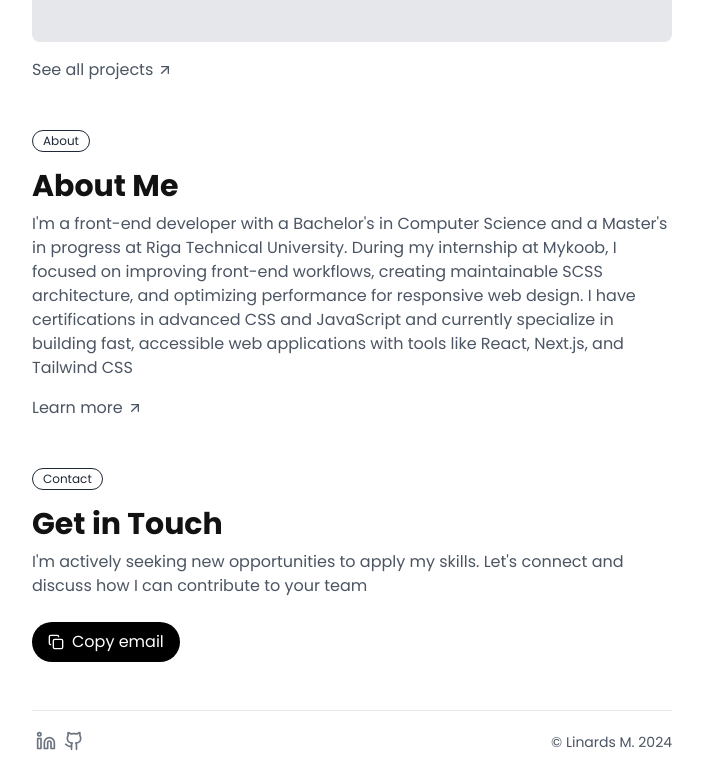
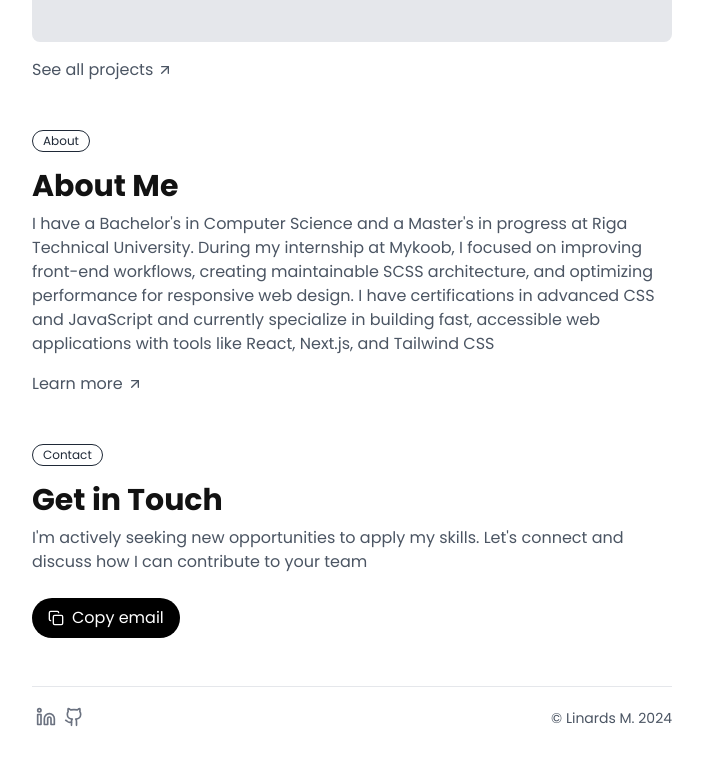
Before and after one commit to lmeisters/portfolio_24, a Next.js app: page / in a window 1280 px wide. Shown: the part 2182-2954 px from the top of the page, without its empty margins (288-991 px from the left). After the commit the page ends 2930 px from the top, so only its background shows below. Built offline with nearby package versions, Linux system fonts and the light colour scheme; no server answers.

Commit message:
chore: updated links and copy

```diff
--- a/src/app/components/FloatingNavbar.tsx
+++ b/src/app/components/FloatingNavbar.tsx
@@ -83,7 +83,7 @@ export const FloatingNavbar = () => {
                 </li>
                 <li>
                     <a
-                        href="https://drive.google.com/file/d/1_uUxYKSwakk_O9ZBZYH-jw03ZaM2X-gN/view"
+                        href="https://drive.google.com/file/d/1n1P4QFTfuhQN4Ob7TfwC-j3wxt8PApi2/view?usp=sharing"
                         target="_blank"
                         rel="noopener noreferrer"
                         className="text-gray-500 hover:text-black dark:text-gray-400 dark:hover:text-black transition-colors duration-300"
--- a/src/app/pages/projects/[slug]/page.tsx
+++ b/src/app/pages/projects/[slug]/page.tsx
@@ -14,7 +14,7 @@ const projects = [
         id: 1,
         name: "PurePlaylist",
         description:
-            "A Spotify playlist filtering web app that allows users to filter playlists based on various criteria such as genre, mood, and tempo.",
+            "A Spotify playlist filtering web app that allows users to filter playlists based on various criteria such as genre, mood, and tempo",
         year: "2024",
         slug: "pureplaylist",
         github: "github.com/lmeisters/PurePlaylist",
@@ -70,7 +70,7 @@ const projects = [
         id: 2,
         name: "SiteSelect",
         description:
-            "A curated platform offering a collection of the web's most innovative design galleries. Designed to inspire and elevate web projects, SiteSelect allows users to explore a diverse array of visual references. It features advanced search and filtering, responsive design, and dynamic content loading from a JSON file.",
+            "A curated platform offering a collection of the web's most innovative design galleries. Designed to inspire and elevate web projects, SiteSelect allows users to explore a diverse array of visual references. It features advanced search and filtering, responsive design, and dynamic content loading from a JSON file",
         year: "2024",
         slug: "siteselect",
         github: "github.com/lmeisters/SiteSelect",
@@ -119,7 +119,7 @@ const projects = [
         id: 3,
         name: "Terrainly",
         description:
-            "A full-stack web application that allows users to discover, create, and review parks around Latvia. This application leverages Node.js, Express, and MongoDB to deliver a robust and interactive user experience with features like user authentication, park management, and a review system. This platform is designed to connect nature enthusiasts and provide a comprehensive resource for outdoor adventures in Latvia's beautiful landscapes.",
+            "A full-stack web application that allows users to discover, create, and review parks around Latvia. This application leverages Node.js, Express, and MongoDB to deliver a robust and interactive user experience with features like user authentication, park management, and a review system. This platform is designed to connect nature enthusiasts and provide a comprehensive resource for outdoor adventures in Latvia's beautiful landscapes",
         year: "2024",
         slug: "terrainly",
         github: "github.com/lmeisters/Terrainly",
@@ -178,7 +178,7 @@ const projects = [
         id: 4,
         name: "AI Image Generator",
         description:
-            "This project is an AI image generator application built using React, Node.js, Express, and MongoDB. It leverages the DALL-E 2 AI model to create images from user-provided prompts. Users can generate unique images, share them on the website, and browse a community showcase of AI-generated art.",
+            "This project is an AI image generator application built using React, Node.js, Express, and MongoDB. It leverages the DALL-E 2 AI model to create images from user-provided prompts. Users can generate unique images, share them on the website, and browse a community showcase of AI-generated art",
         year: "2024",
         slug: "ai-image-generator",
         github: "github.com/lmeisters/AI_Image_Generator_Dall-E",
--- a/src/app/sections/AboutSection.tsx
+++ b/src/app/sections/AboutSection.tsx
@@ -12,14 +12,14 @@ export default function AboutSection() {
 
             <h2 className="text-3xl font-bold mb-2">About Me</h2>
             <p className="text-gray-600 mb-4">
-                I'm a front-end developer with a Bachelor's in Computer Science
-                and a Master's in progress at Riga Technical University. During
-                my internship at Mykoob, I focused on improving front-end
-                workflows, creating maintainable SCSS architecture, and
-                optimizing performance for responsive web design. I have
-                certifications in advanced CSS and JavaScript and currently
-                specialize in building fast, accessible web applications with
-                tools like React, Next.js, and Tailwind CSS
+                I have a Bachelor's in Computer Science and a Master's in
+                progress at Riga Technical University. During my internship at
+                Mykoob, I focused on improving front-end workflows, creating
+                maintainable SCSS architecture, and optimizing performance for
+                responsive web design. I have certifications in advanced CSS and
+                JavaScript and currently specialize in building fast, accessible
+                web applications with tools like React, Next.js, and Tailwind
+                CSS
             </p>
             <Link
                 href="/pages/about"
--- a/src/app/sections/HeroSection.tsx
+++ b/src/app/sections/HeroSection.tsx
@@ -37,7 +37,7 @@ export default function HeroSection() {
                 <button
                     onClick={() =>
                         window.open(
-                            "https://drive.google.com/file/d/1_uUxYKSwakk_O9ZBZYH-jw03ZaM2X-gN/view",
+                            "https://drive.google.com/file/d/1n1P4QFTfuhQN4Ob7TfwC-j3wxt8PApi2/view?usp=sharing",
                             "_blank",
                             "noopener,noreferrer"
                         )
```
